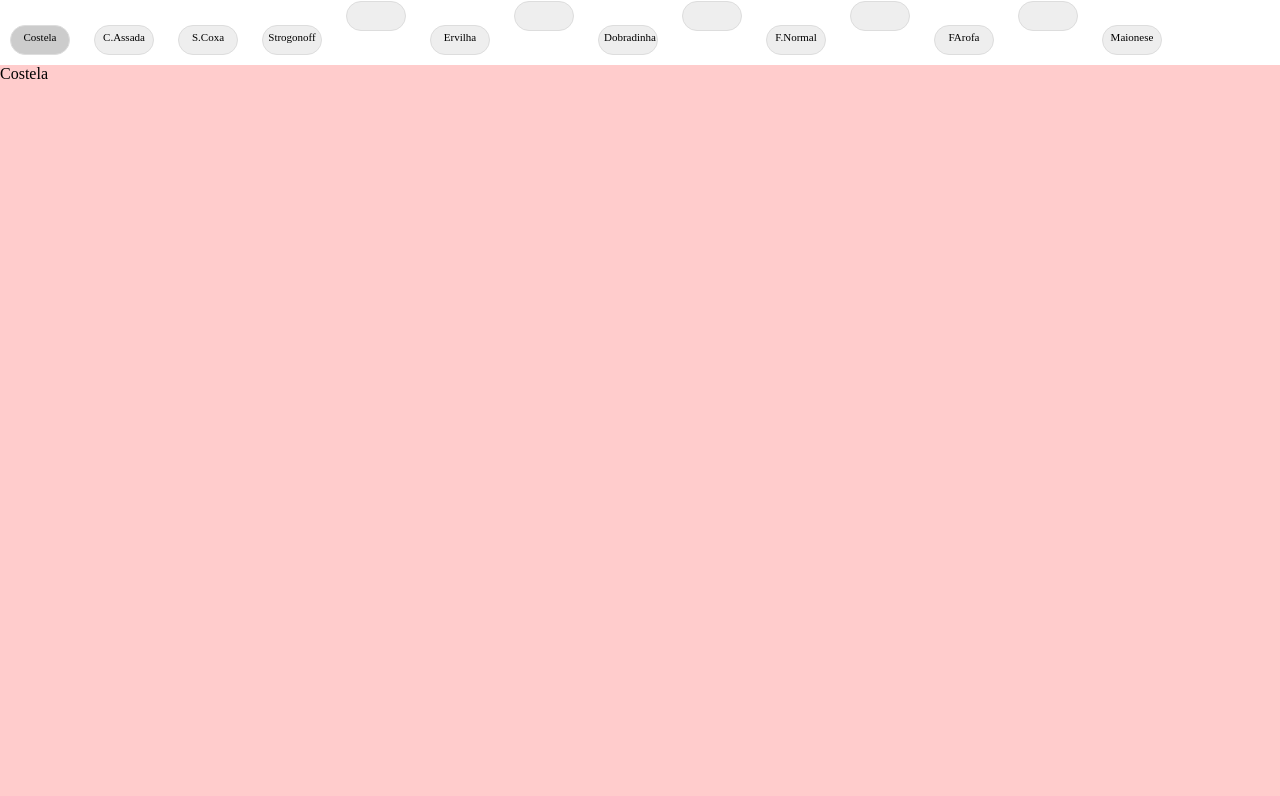
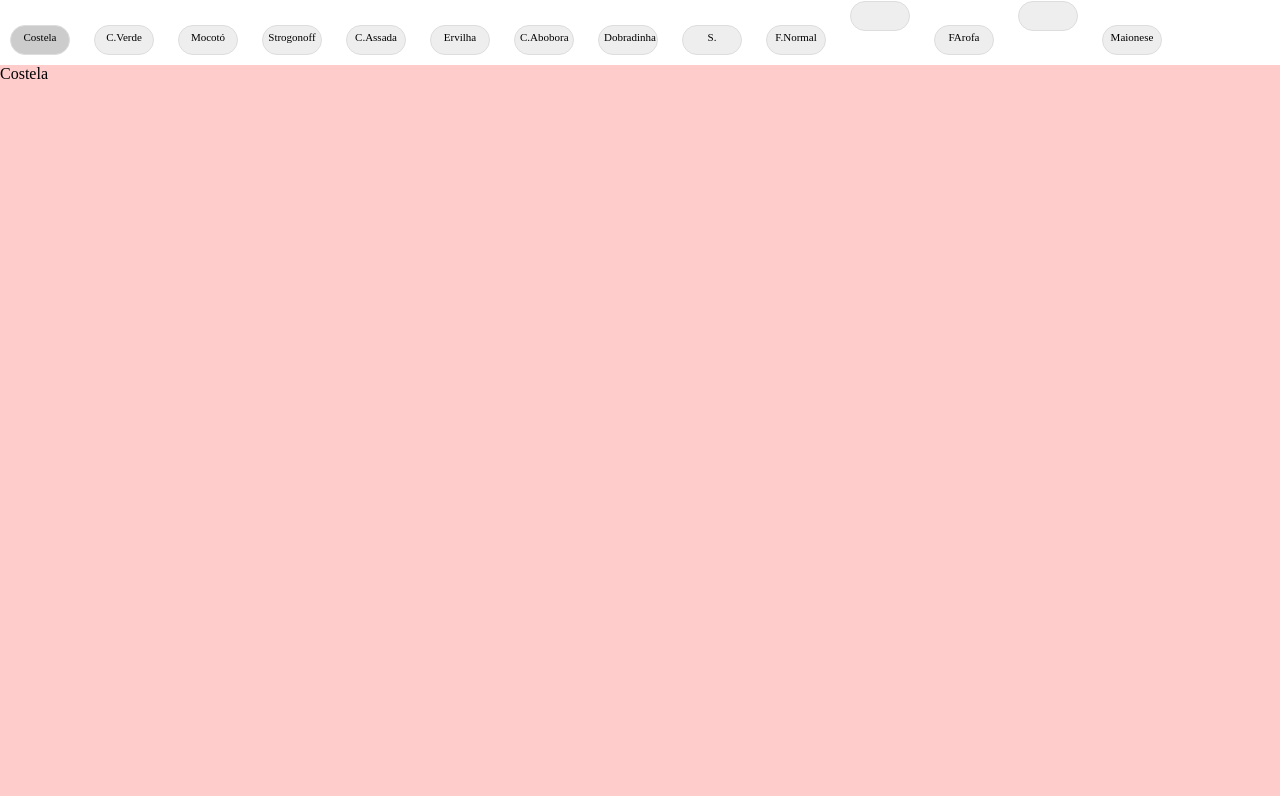
Before and after one commit to EudisAlves/CONTROLE, a plain HTML site: page controle-mercadoria/index.html in a window 1280 px wide. Shown: the part 46-842 px from the top of the page. Drawn offline with Linux system fonts and the light colour scheme.

Commit message:
dando nomes

```diff
--- a/controle-mercadoria/index.html
+++ b/controle-mercadoria/index.html
@@ -17,14 +17,14 @@
     <div id="selectors">
         <!-- Adicionar novos seletores (de 8 a 14) -->
         <span class="selector" onclick="scrollToPage(0)">Costela</span>
-        <span class="selector" onclick="scrollToPage(1)">C.Assada</span>
-        <span class="selector" onclick="scrollToPage(2)">S.Coxa</span>
+        <span class="selector" onclick="scrollToPage(1)">C.Verde</span>
+        <span class="selector" onclick="scrollToPage(2)">Mocotó</span>
         <span class="selector" onclick="scrollToPage(3)">Strogonoff</span>
-        <span class="selector" onclick="scrollToPage(4)"></span>
+        <span class="selector" onclick="scrollToPage(4)">C.Assada</span>
         <span class="selector" onclick="scrollToPage(5)">Ervilha</span>
-        <span class="selector" onclick="scrollToPage(6)"></span>
+        <span class="selector" onclick="scrollToPage(6)">C.Abobora</span>
         <span class="selector" onclick="scrollToPage(7)">Dobradinha</span>
-        <span class="selector" onclick="scrollToPage(8)"></span>
+        <span class="selector" onclick="scrollToPage(8)">S.</span>
         <span class="selector" onclick="scrollToPage(9)">F.Normal</span>
         <span class="selector" onclick="scrollToPage(10)"></span>
         <span class="selector" onclick="scrollToPage(11)">FArofa</span>
```
